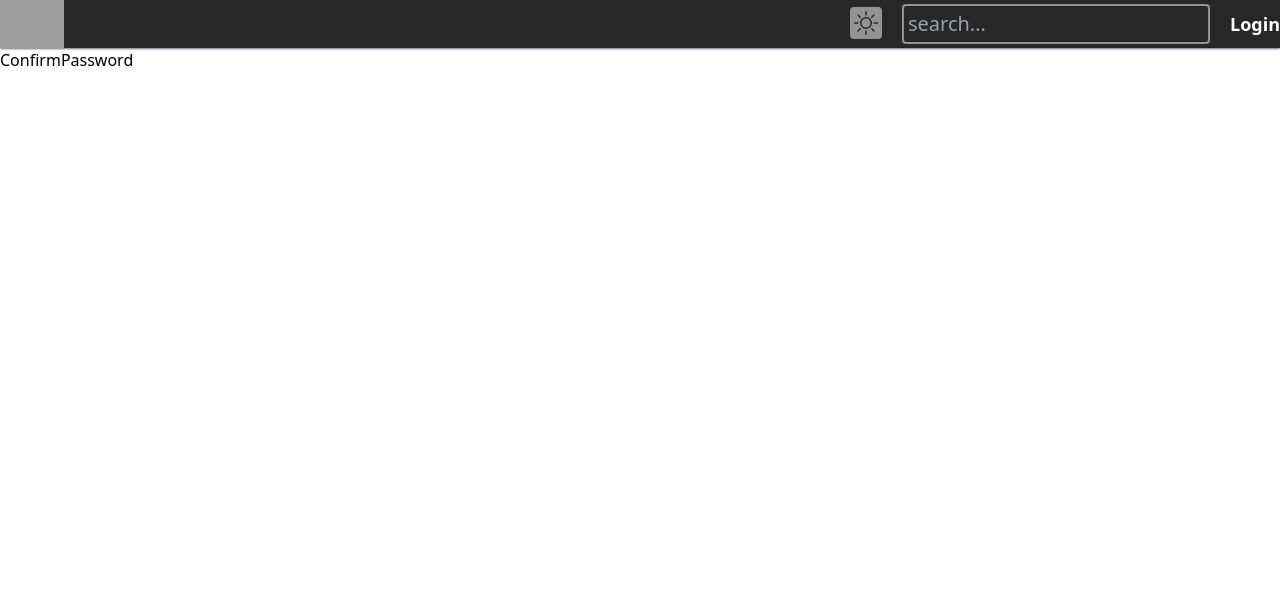
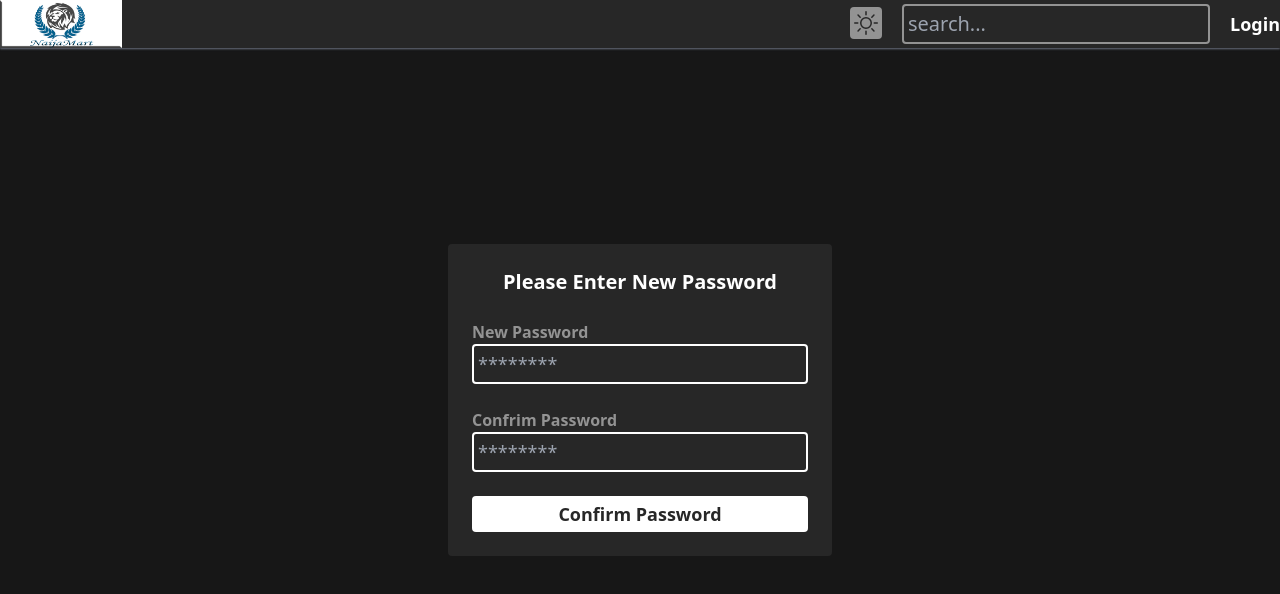
Before and after one commit to stacknerdjoe/naija-mart-app, a React (Create React App) app in the folder frontend/: page /auth/confirm-password in a window 1280 px wide. Shown: the top 594 px of the page. Built offline with nearby package versions, Linux system fonts and the light colour scheme; grey boxes are pictures that could not be loaded.

Commit message:
initializing theme

```diff
--- a/frontend/public/index.html
+++ b/frontend/public/index.html
@@ -19,6 +19,7 @@
       work correctly both with client-side routing and a non-root public URL.
       Learn how to configure a non-root public URL by running `npm run build`.
     -->
+    <base href="/">
     <title>Naijamart Project tddd27</title>
   </head>
   <body>
--- a/frontend/src/components/auth/ConfirmPassword.jsx
+++ b/frontend/src/components/auth/ConfirmPassword.jsx
@@ -1,7 +1,20 @@
 import React from 'react'
+import Container from '../container'
+import Title from '../form/Title'
+import FormInputer from '../form/FormInputer'
+import Submit from '../form/Submit'
 
 export default function ConfirmPassword() {
   return (
-    <div>ConfirmPassword</div>
+    <div className='fixed inset-0 bg-primary -z-10 flex justify-center items-center'>
+            <Container>
+                <form className='bg-secondary rounded p-6 w-96 space-y-6'>
+                    <Title>Please Enter New Password</Title>
+                    <FormInputer label='New Password' placeholder='********' name='password' type='password'/>
+                    <FormInputer label='Confrim Password' placeholder='********' name='confrimPassword' type='password' />
+                    <Submit value='Confirm Password' />
+                </form>
+            </Container>
+        </div>
   )
 }
```
Also changed, not shown: frontend/src/components/auth/Signin.jsx (+5 -2 lines).
